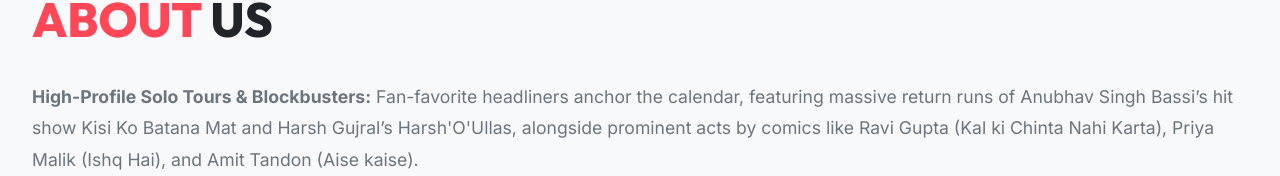
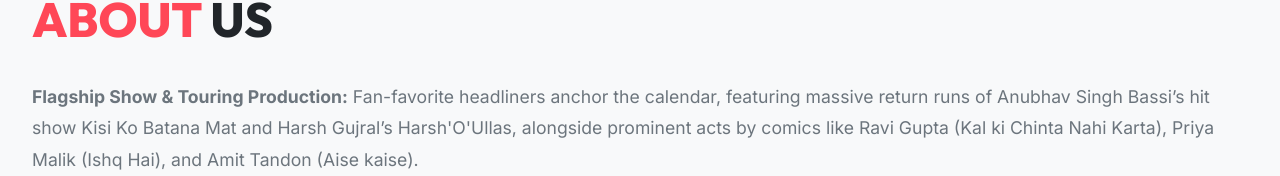
Before and after one commit to radheyyyyy/Oriole-Entertainment, a React (Vite) app: page / in a window 1280 px wide. Shown: the part 713-889 px from the top of the page. Built offline with nearby package versions, Linux system fonts and the light colour scheme.

Commit message:
feat: add AboutUs and ArtistList components along with Hargun Kaur assets

```diff
--- a/src/components/AboutUs.jsx
+++ b/src/components/AboutUs.jsx
@@ -8,7 +8,7 @@
         <div className="about-text-column">
           <h2><span className="text-accent">ABOUT</span> US</h2>
           <p>
-            <strong>High-Profile Solo Tours & Blockbusters:</strong> Fan-favorite headliners anchor the calendar, featuring massive return runs of Anubhav Singh Bassi’s hit show Kisi Ko Batana Mat and Harsh Gujral’s Harsh'O'Ullas, alongside prominent acts by comics like Ravi Gupta (Kal ki Chinta Nahi Karta), Priya Malik (Ishq Hai), and Amit Tandon (Aise kaise).
+            <strong>Flagship Show & Touring Production:</strong> Fan-favorite headliners anchor the calendar, featuring massive return runs of Anubhav Singh Bassi’s hit show Kisi Ko Batana Mat and Harsh Gujral’s Harsh'O'Ullas, alongside prominent acts by comics like Ravi Gupta (Kal ki Chinta Nahi Karta), Priya Malik (Ishq Hai), and Amit Tandon (Aise kaise).
           </p>
           <p>
             <strong>Experimental & Trial Solos:</strong> Keeping true to grassroots comedy development, the lineup provides a platform for fresh material and upcoming trial solos, including Naman Jain’s Imperfectly Yours, Tushar Basra’s Bali Ka Basra, Shubham Shandilya’s RageBait, and Vikas Kush Sharma’s Halki Halki Fati?
--- a/src/components/ArtistList.jsx
+++ b/src/components/ArtistList.jsx
@@ -454,6 +454,13 @@
         description: "Soulful voice exploring depths of human emotions through music.",
         shows: ["To Be Announced"],
         instagram: "https://www.instagram.com/bharatchauhan_/"
+      },
+      {
+        id: "Hargun Kaur _compressed.pdf",
+        name: "Hargun Kaur",
+        image: "hargun-kaur.jpg",
+        description: "Versatile singer and performer known for her captivating voice.",
+        shows: ["To Be Announced"]
       }
     ];
 
```
Also changed, not shown: public/images/hargun-kaur.jpg (added), 1 other file (tests, documents, lock files or other folders).
